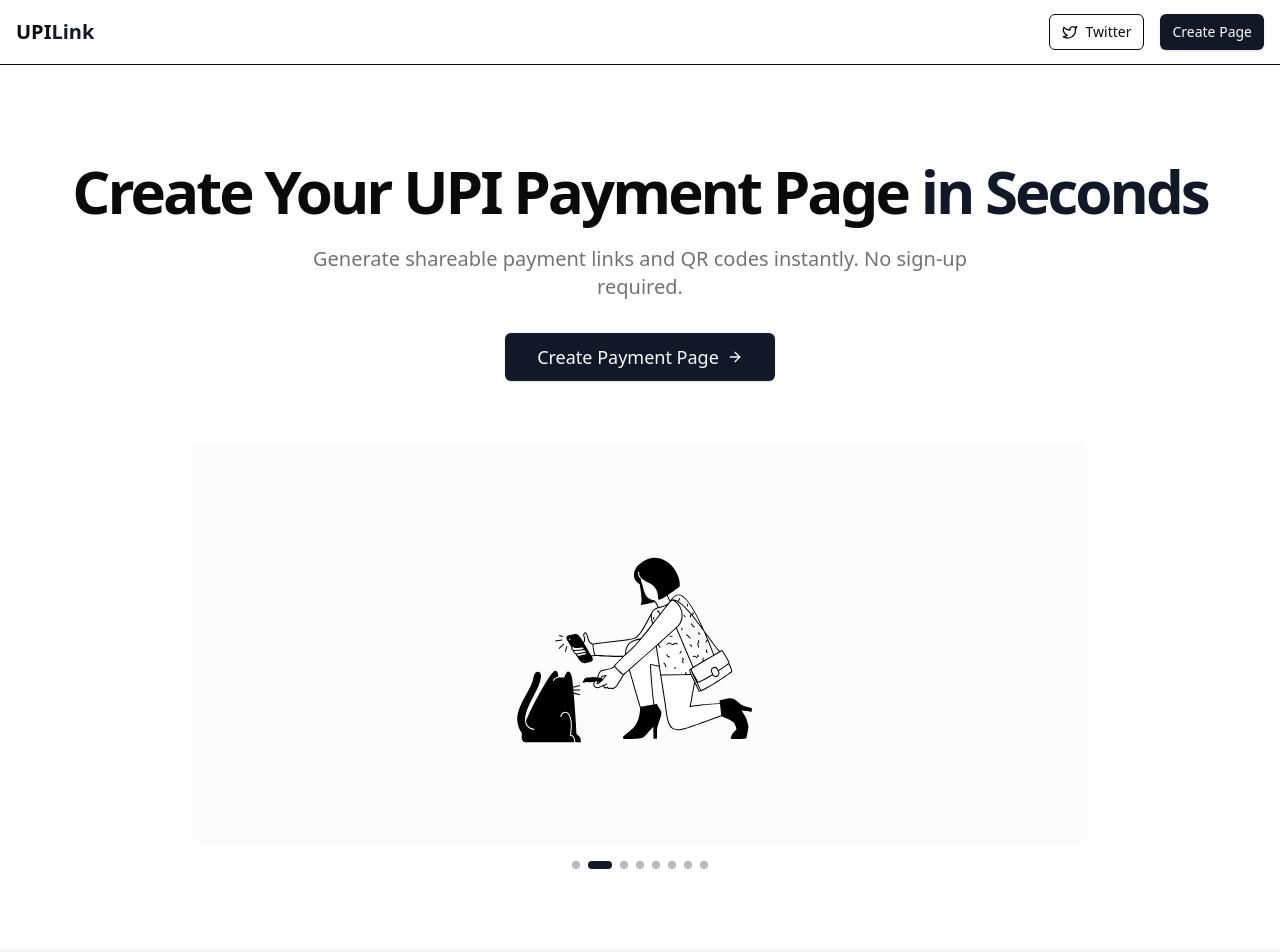
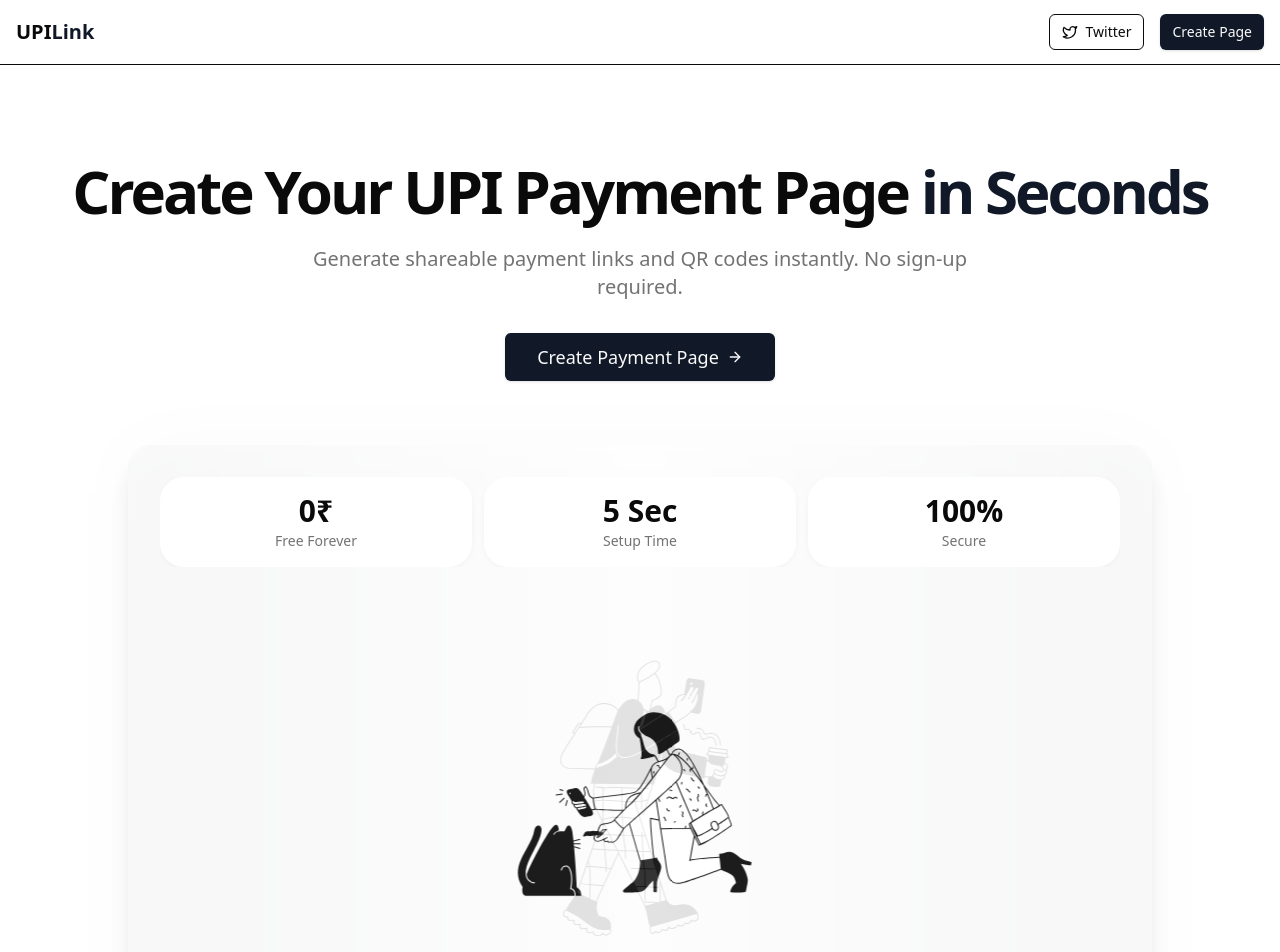
Before and after one commit to 4via6/UPILink, a React (Vite) app: page / in a window 1280 px wide. Shown: the top 952 px of the page. Built offline with nearby package versions, Linux system fonts and the light colour scheme.

Commit message:
added cards and tiles in hero

```diff
--- a/src/index.css
+++ b/src/index.css
@@ -30,3 +30,13 @@
     @apply bg-background text-foreground;
   }
 }
+
+/* Hide scrollbar but keep functionality */
+.no-scrollbar {
+  -ms-overflow-style: none;  /* IE and Edge */
+  scrollbar-width: none;  /* Firefox */
+}
+
+.no-scrollbar::-webkit-scrollbar {
+  display: none;  /* Chrome, Safari and Opera */
+}
--- a/src/pages/HomePage.tsx
+++ b/src/pages/HomePage.tsx
@@ -2,12 +2,13 @@ import { ArrowRight, Zap, Shield, Share2, CheckCircle2, Sparkles, Globe, Clock,
 import { Button } from '@/components/ui/button';
 import { useNavigate } from 'react-router-dom';
 import { motion } from 'framer-motion';
-import { useEffect, useState } from 'react';
+import { useEffect, useState, useRef } from 'react';
 
 export default function HomePage() {
   const navigate = useNavigate();
   const [currentImageIndex, setCurrentImageIndex] = useState(0);
   const [isImagesLoaded, setIsImagesLoaded] = useState(false);
+  const scrollRef = useRef<HTMLDivElement>(null);
 
   const illustrations = [
     '/SVG/DrawKit_Vector_Illustrations_Call waiting.svg',
@@ -54,6 +55,61 @@ export default function HomePage() {
     return () => clearInterval(timer);
   }, [isImagesLoaded]);
 
+  // Auto scroll effect with smoother animation
+  useEffect(() => {
+    const scrollContainer = scrollRef.current;
+    if (!scrollContainer) return;
+
+    let animationFrameId: number;
+    let currentScroll = 0;
+    const speed = 0.5; // Reduced speed for smoother scroll
+
+    const scroll = () => {
+      if (scrollContainer) {
+        currentScroll += speed;
+
+        // Reset scroll position when reaching the end of first set
+        if (currentScroll >= scrollContainer.scrollWidth / 2) {
+          currentScroll = 0;
+        }
+
+        scrollContainer.scrollLeft = currentScroll;
+        animationFrameId = requestAnimationFrame(scroll);
+      }
+    };
+
+    // Start animation
+    animationFrameId = requestAnimationFrame(scroll);
+
+    // Pause on hover/touch
+    const pauseScroll = () => cancelAnimationFrame(animationFrameId);
+    const resumeScroll = () => {
+      animationFrameId = requestAnimationFrame(scroll);
+    };
+
+    scrollContainer.addEventListener('mouseenter', pauseScroll);
+    scrollContainer.addEventListener('mouseleave', resumeScroll);
+    scrollContainer.addEventListener('touchstart', pauseScroll);
+    scrollContainer.addEventListener('touchend', resumeScroll);
+
+    return () => {
+      cancelAnimationFrame(animationFrameId);
+      if (scrollContainer) {
+        scrollContainer.removeEventListener('mouseenter', pauseScroll);
+        scrollContainer.removeEventListener('mouseleave', resumeScroll);
+        scrollContainer.removeEventListener('touchstart', pauseScroll);
+        scrollContainer.removeEventListener('touchend', resumeScroll);
+      }
+    };
+  }, []);
+
+  // Stats tile data
+  const statsTiles = [
+    { value: "0₹", label: "Free Forever" },
+    { value: "5 Sec", label: "Setup Time" },
+    { value: "100%", label: "Secure" }
+  ];
+
   return (
     <div className="bg-background">
       {/* Hero Section */}
@@ -79,14 +135,56 @@ export default function HomePage() {
           <ArrowRight className="ml-2 h-4 w-4 group-hover:translate-x-1 transition-transform" />
         </Button>
 
-        {/* Hero Illustrations with loading state */}
-        <div className="mt-12 sm:mt-16 max-w-4xl mx-auto">
+        {/* Enhanced Hero Illustration Section */}
+        <div className="mt-12 sm:mt-16 max-w-5xl mx-auto relative">
+          {/* Background Elements */}
+          <div className="absolute inset-0 bg-gradient-to-r from-primary/5 via-transparent to-primary/5 rounded-3xl" />
+          <div className="absolute -inset-0.5 bg-gradient-to-r from-primary/10 to-primary/10 blur-2xl opacity-20" />
+
+          {/* Main Content Container */}
+          <div className="relative bg-white/50 backdrop-blur-sm rounded-3xl p-6 sm:p-8 shadow-xl">
+            {/* Stats Bar - Infinite Scroll on Mobile */}
+            <div className="relative mb-6 sm:mb-8">
+              {/* Scrollable Container */}
+              <div
+                ref={scrollRef}
+                className="flex sm:grid sm:grid-cols-3 gap-3 overflow-x-auto pb-4 sm:pb-0 px-4 sm:px-0 no-scrollbar"
+              >
+                {/* First set of tiles */}
+                {statsTiles.map((stat, index) => (
+                  <motion.div
+                    key={`tile-1-${index}`}
+                    initial={{ backgroundColor: "rgb(255, 255, 255)" }}
+                    className="flex-shrink-0 w-[150px] sm:w-auto p-4 rounded-3xl bg-white shadow-[0_2px_10px_-3px_rgba(0,0,0,0.07)] hover:shadow-[0_2px_15px_-3px_rgba(0,0,0,0.1)] transition-all duration-300"
+                  >
+                    <h4 className="text-xl sm:text-2xl md:text-3xl font-bold text-foreground mb-0.5">{stat.value}</h4>
+                    <p className="text-xs sm:text-sm text-muted-foreground">{stat.label}</p>
+                  </motion.div>
+                ))}
+
+                {/* Duplicate set for infinite scroll (only shown on mobile) */}
+                {statsTiles.map((stat, index) => (
+                  <motion.div
+                    key={`tile-2-${index}`}
+                    initial={{ backgroundColor: "rgb(255, 255, 255)" }}
+                    className="flex-shrink-0 w-[150px] sm:hidden p-4 rounded-3xl bg-white shadow-[0_2px_10px_-3px_rgba(0,0,0,0.07)] hover:shadow-[0_2px_15px_-3px_rgba(0,0,0,0.1)] transition-all duration-300"
+                  >
+                    <h4 className="text-xl font-bold text-foreground mb-0.5">{stat.value}</h4>
+                    <p className="text-xs text-muted-foreground">{stat.label}</p>
+                  </motion.div>
+                ))}
+              </div>
+            </div>
+
+            {/* Illustration Container */}
             <motion.div
               initial={{ opacity: 0 }}
               animate={{ opacity: isImagesLoaded ? 1 : 0 }}
               transition={{ duration: 0.5 }}
-            className="relative h-[200px] sm:h-[300px] md:h-[400px] overflow-hidden rounded-lg bg-muted/30"
+              className="relative"
             >
+              {/* Main Illustration */}
+              <div className="relative h-[200px] sm:h-[300px] md:h-[400px] overflow-hidden rounded-lg">
                 {illustrations.map((src, index) => (
                   <motion.div
                     key={src}
@@ -111,10 +209,10 @@ export default function HomePage() {
                     />
                   </motion.div>
                 ))}
-          </motion.div>
+              </div>
 
               {/* Navigation Dots */}
-          <div className="flex justify-center gap-2 mt-4">
+              <div className="flex justify-center gap-2 mt-6">
                 {illustrations.map((_, index) => (
                   <button
                     key={index}
@@ -127,6 +225,8 @@ export default function HomePage() {
                     aria-label={`Go to illustration ${index + 1}`}
                   />
                 ))}
+              </div>
+            </motion.div>
           </div>
         </div>
       </motion.div>
```
Lines whose indentation alone changed are shown as unchanged.
